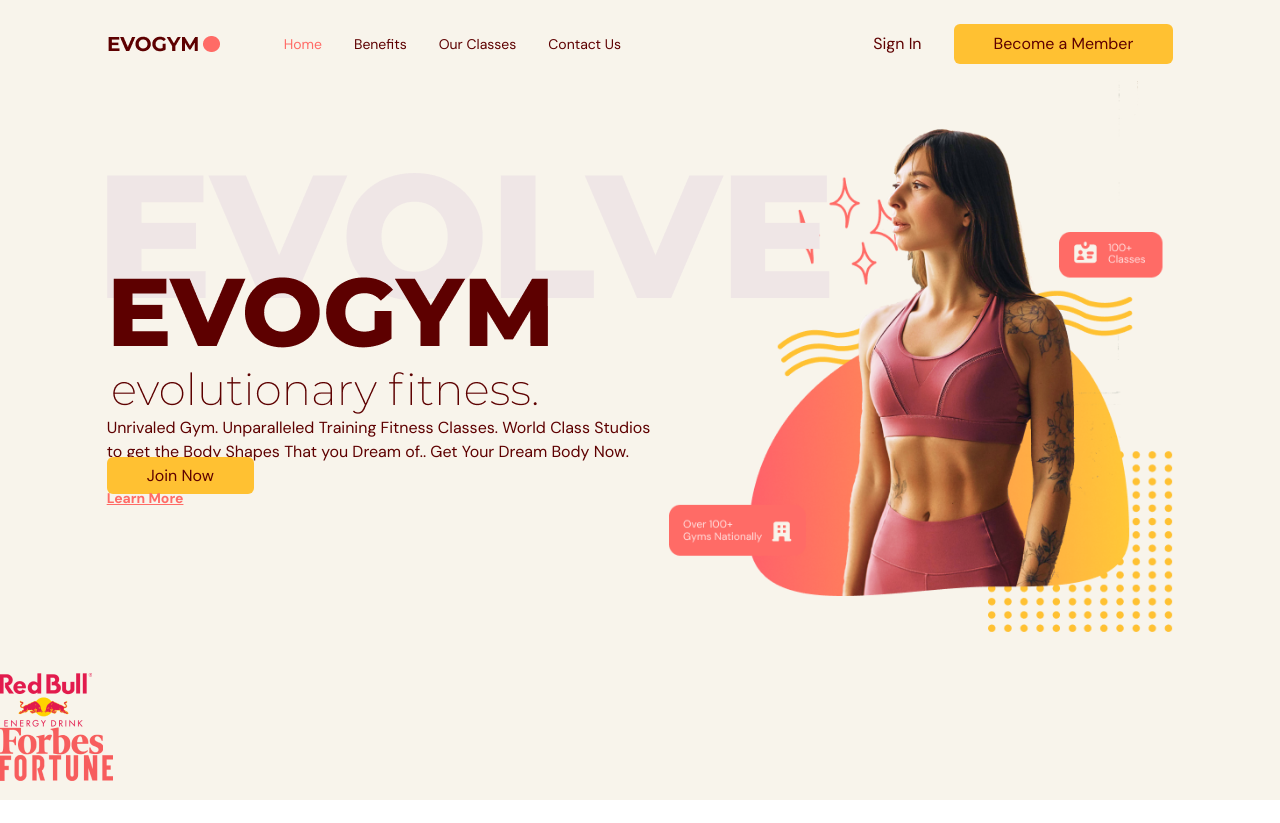
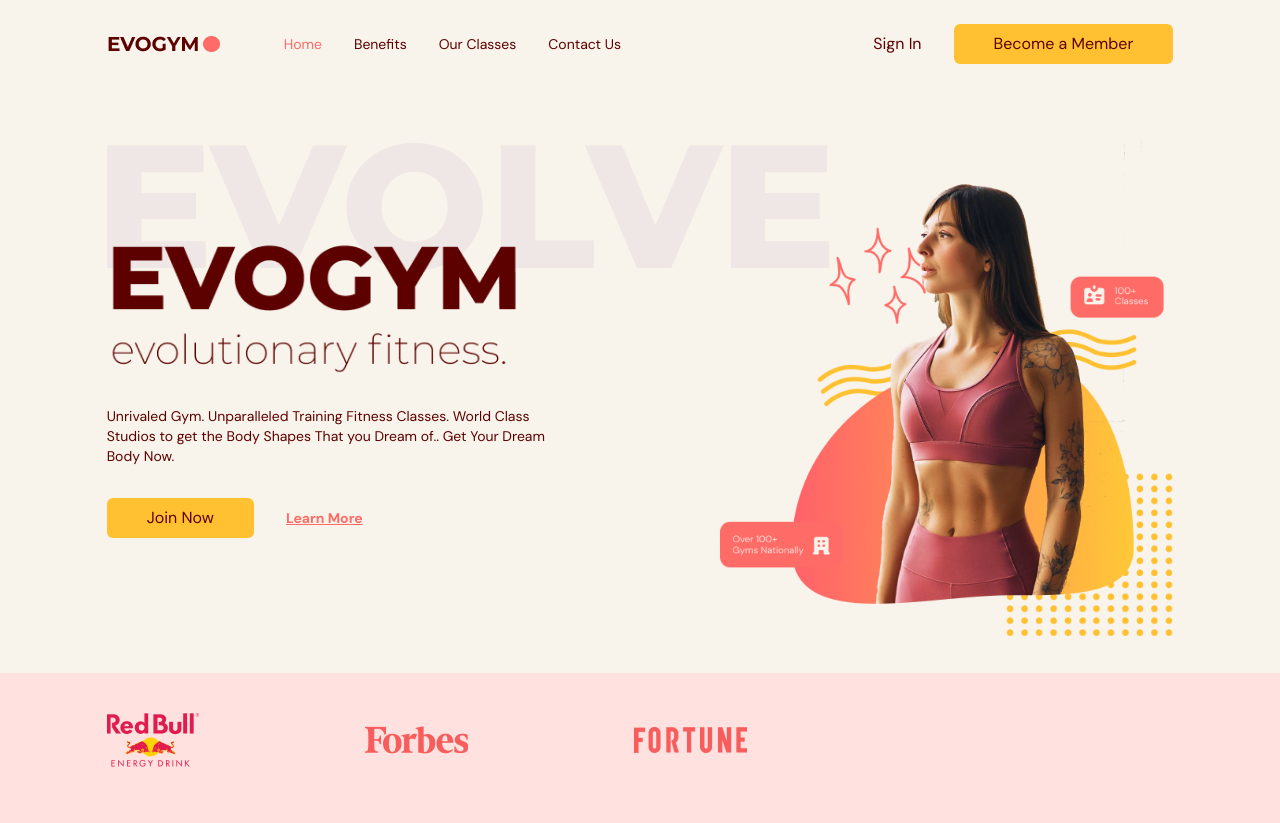
Before and after one commit to markmark21/Fitness-App, a React (Vite) app: page / in a window 1280 px wide. Before the commit the page ends 800 px from the top, so only its background shows below. Built offline with nearby package versions, Linux system fonts and the light colour scheme.

Commit message:
Home page fixed

```diff
--- a/src/scenes/home/Home.tsx
+++ b/src/scenes/home/Home.tsx
@@ -20,25 +20,26 @@
         className='gap-16 bg-gray-20 pb-10 py-10 md:h-full md:pb-0'
     >
         {/* IMAGE AND MAIN HEADER */}
-        <div className='md: flex mx-auto w-5/6 items-center justify-center md:h-5/6'>
+        <div className='md:flex mx-auto w-5/6 items-center justify-center md:h-5/6'>
             {/* MAIN HEADER */}
-            <div className='z-10 mt-32 md: basis-3/5'>
+            <div className='z-10 mt-32 md:basis-3/5'>
                 {/* HEADINGS */}
                 <div className='md:-mt-20 '>
                     <div className='relative'>
-                        <div className='before:absolute before:-top-20 berore:-left-20 before:z-[-1] md:before:content-evolvetext'>
+                        <div
+                            className='before:absolute before:-top-20 berore:-left-20 before:z-[-1] md:before:content-evolvetext'>
                             <img src={HomePageText} alt="home-page-text"/>
                         </div>
                     </div>
 
-                    <p>
+                    <p className='mt-8 text-sm'>
                         Unrivaled Gym. Unparalleled Training Fitness Classes. World Class
                         Studios to get the Body Shapes That you Dream of.. Get Your Dream
                         Body Now.
                     </p>
                 </div>
                 {/* ACTIONS */}
-                <div>
+                <div className='mt-8 flex items-center gap-8'>
                     <ActionButton setSelectedPage={setSelectedPage}>
                         Join Now
                     </ActionButton>
@@ -53,15 +54,17 @@
                 </div>
             </div>
             {/* IMAGE */}
-            <div>
+            <div className='flex basis-3/5 justify-center md:z-10
+            md:ml-40 md:mt-16 md:justify-end'
+            >
                 <img src={HomePageGraphic} alt="home-pageGraphic"/>
             </div>
         </div>
         {/* SPONSORS */}
         {isAboveMediumScreens && (
-            <div>
-                <div>
-                    <div>
+            <div className='h-[150px] w-full bg-primary-100 py-10'>
+                <div className='mx-auto w-5/6'>
+                    <div className='flex w-3/5 items-center justify-between gap-8'>
                         <img src={SponsorRedBull} alt="redbull-sponsor"/>
                         <img src={SponsorForbes} alt="forbes-sponsor"/>
                         <img src={SponsorFortune} alt="fortune-sponsor"/>
```
